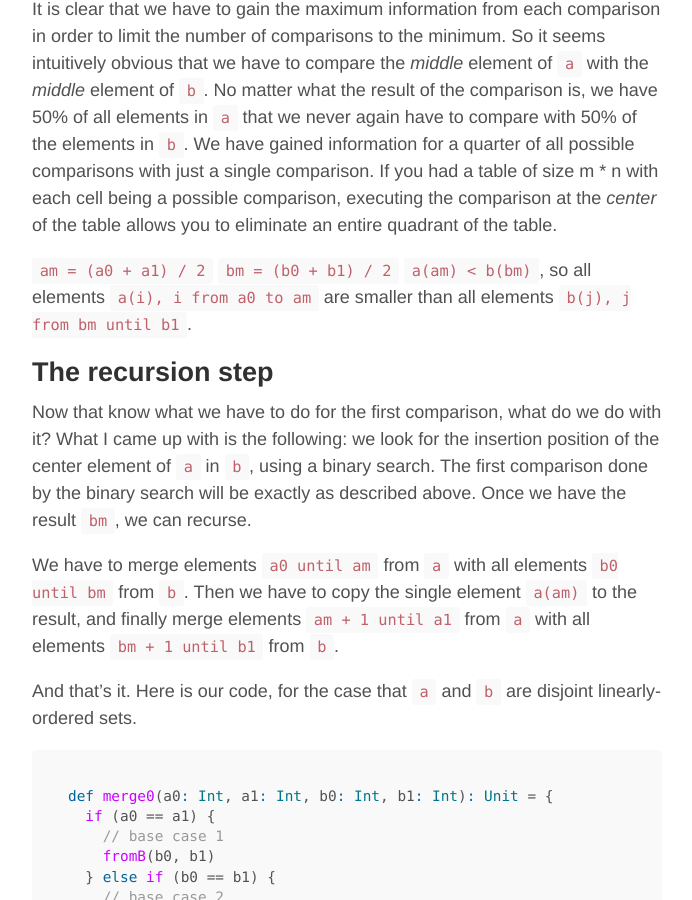
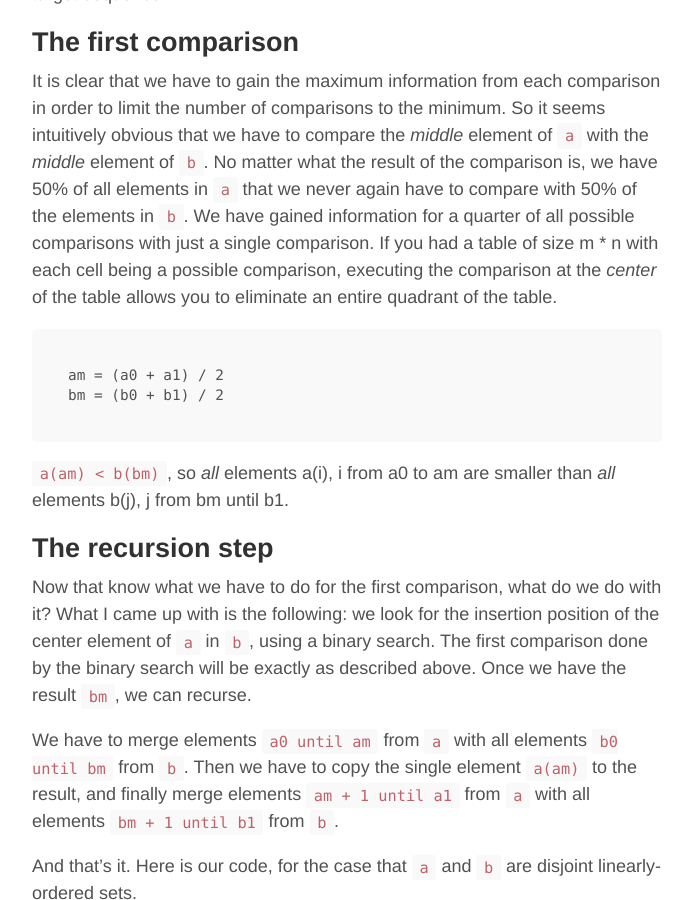
Before and after one commit to rklaehn/rklaehn.github.io, a Jekyll site: the page built from _posts/2016-01-05-binarymerge.md, in a window 1280 px wide and 900 px high, scrolled down 3221 px. Shown: the whole window, without its empty margins (293-985 px from the left). Built offline with Jekyll 4.4.1, drawn with Linux system fonts in a browser that asks for light colours; Markdown is read by kramdown in place of the engine named in the settings; some of the changed text lies outside the part shown.

`````diff
--- a/_posts/2016-01-05-binarymerge.md
+++ b/_posts/2016-01-05-binarymerge.md
@@ -30,6 +30,7 @@ So I tried to come up with a simpler solution.
 There are several cases that have to be considered when merging two sorted sequences. Coming up with a good solution for any of these cases is simple. The challenge is to come up with a solution that works well for **all** of the cases and that gracefully degrades in the worst case.
 
 a) Merging long list with single element list
+
 ```
 a = [1,2,3,4,6,7,8,9,10]
 b = [5]
@@ -38,6 +39,7 @@ b = [5]
 The best solution in this case is to do a binary search for the position of the single element of *b* in *a*, then just copy the part of a that is below b(0), b(0), and the part of a that is above b(0). Obviously it would be possible to just special-case this solution. But that would be unelegant and in any case would not help in case b)
 
 b) Merging a long list and a short list
+
 ```
 a = [1,2,4,5,6,7,9,10]
 b = [3,8]
@@ -46,6 +48,7 @@ b = [3,8]
 In this case you might be tempted to just insert all elements of the smaller list into the larger list, doing binary searches for each insert. But that would be less than optimal. From the insertion position of the first element, we know which elements are definitely smaller than the second element and thus do not have to be compared, so we can restrict the range of the second binary search based on the result of the first.
 
 c) Merging two large lists which are disjoint
+
 ```
 a = [1,2,3,4,5]
 b = [6,7,8,9,10]
@@ -54,6 +57,7 @@ b = [6,7,8,9,10]
 This is a case where you can expect huge performance gains, because you just have to copy one list after the other. You could detect this case by comparing the first element of one list with the last element of the other list and vice versa. But the cost of that comparison will be overhead in other cases.
 
 d) Merging two completely interleaved lists
+
 ```
 a = [1,3,5,7,9]
 b = [2,4,6,8,10]
@@ -77,9 +81,12 @@ Before we start thinking about complex things, let's consider the base case(s).
 
 It is clear that we have to gain the maximum information from each comparison in order to limit the number of comparisons to the minimum. So it seems intuitively obvious that we have to compare the *middle* element of `a` with the *middle* element of `b`. No matter what the result of the comparison is, we have 50% of all elements in `a` that we never again have to compare with 50% of the elements in `b`. We have gained information for a quarter of all possible comparisons with just a single comparison. If you had a table of size m \* n with each cell being a possible comparison, executing the comparison at the *center* of the table allows you to eliminate an entire quadrant of the table.
 
-`am = (a0 + a1) / 2`
-`bm = (b0 + b1) / 2`
-`a(am) < b(bm)`, so all elements `a(i), i from a0 to am` are smaller than all elements `b(j), j from bm until b1`.
+```
+am = (a0 + a1) / 2
+bm = (b0 + b1) / 2
+````
+
+`a(am) < b(bm)`, so *all* elements a(i), i from a0 to am are smaller than *all* elements b(j), j from bm until b1.
 
 ## The recursion step
 
`````
Also changed, not shown: other parts of _posts/2016-01-05-binarymerge.md (+2 -2 lines).
